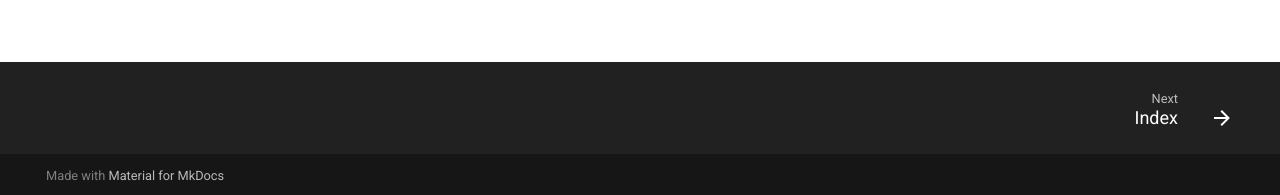
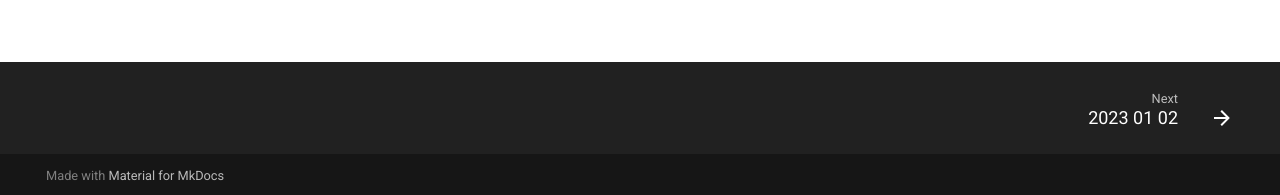
Before and after one commit to prakhar-saxena01/current, an MkDocs documentation site: the page built from docs/index.md, in a window 1280 px wide. Shown: the part 702-897 px from the top of the page. Built offline with MkDocs 1.6.1 and Material for MkDocs 9.7.7, drawn with Linux system fonts in a browser that asks for light colours.

Commit message:
Update mkdocs.yml

```diff
--- a/mkdocs.yml
+++ b/mkdocs.yml
@@ -2,7 +2,7 @@ site_name: Current Affairs
 nav:
   - Home: index.md
   - 'January':
-             - January/index.md
+             - January/January.md
              - January/2023-01-02.md
              - January/2023-01-03.md
              - January/2023-01-04.md
@@ -30,7 +30,7 @@ nav:
              - January/2023-01-30.md
              - January/2023-01-31.md
   - 'February':
-             - February/index.md
+             - February/February.md
              - February/2023-02-01.md
              - February/2023-02-02.md
              - February/2023-02-03.md
@@ -56,7 +56,7 @@ nav:
              - February/2023-02-27.md
              - February/2023-02-28.md
   - 'March':
-             - March/index.md
+             - March/March.md
              - March/2023-03-01.md
              - March/2023-03-02.md
              - March/2023-03-03.md
@@ -85,7 +85,7 @@ nav:
              - March/2023-03-30.md
              - March/2023-03-31.md
   - 'April':
-             - April/index.md
+             - April/April.md
              - April/2023-04-01.md
              - April/2023-04-03.md
              - April/2023-04-04.md
@@ -112,7 +112,7 @@ nav:
              - April/2023-04-28.md
              - April/2023-04-29.md
   - 'May':
-             - May/index.md
+             - May/May.md
              - May/2023-05-01.md
              - May/2023-05-02.md
              - May/2023-05-03.md
@@ -141,7 +141,7 @@ nav:
              - May/2023-05-30.md
              - May/2023-05-31.md
   - 'June':
-             - June/index.md
+             - June/June.md
              - June/2023-06-01.md
              - June/2023-06-02.md
              - June/2023-06-03.md
@@ -168,7 +168,7 @@ nav:
              - June/2023-06-29.md
              - June/2023-06-30.md
   - 'July':
-             - July/index.md
+             - July/July.md
              - July/2023-07-01.md
              - July/2023-07-03.md
              - July/2023-07-04.md
@@ -197,7 +197,7 @@ nav:
              - July/2023-07-31.md
 
   - 'August':
-            - August/index.md
+            - August/August.md
             - August/2023-08-01.md
             - August/2023-08-02.md
             - August/2023-08-03.md
@@ -222,7 +222,3 @@ theme:
     - navigation.indexes
   palette:
     primary: blue grey
-  plugins:
-    - search
-    - mkpdfs:
-        author: Prakhar Saxena
```
